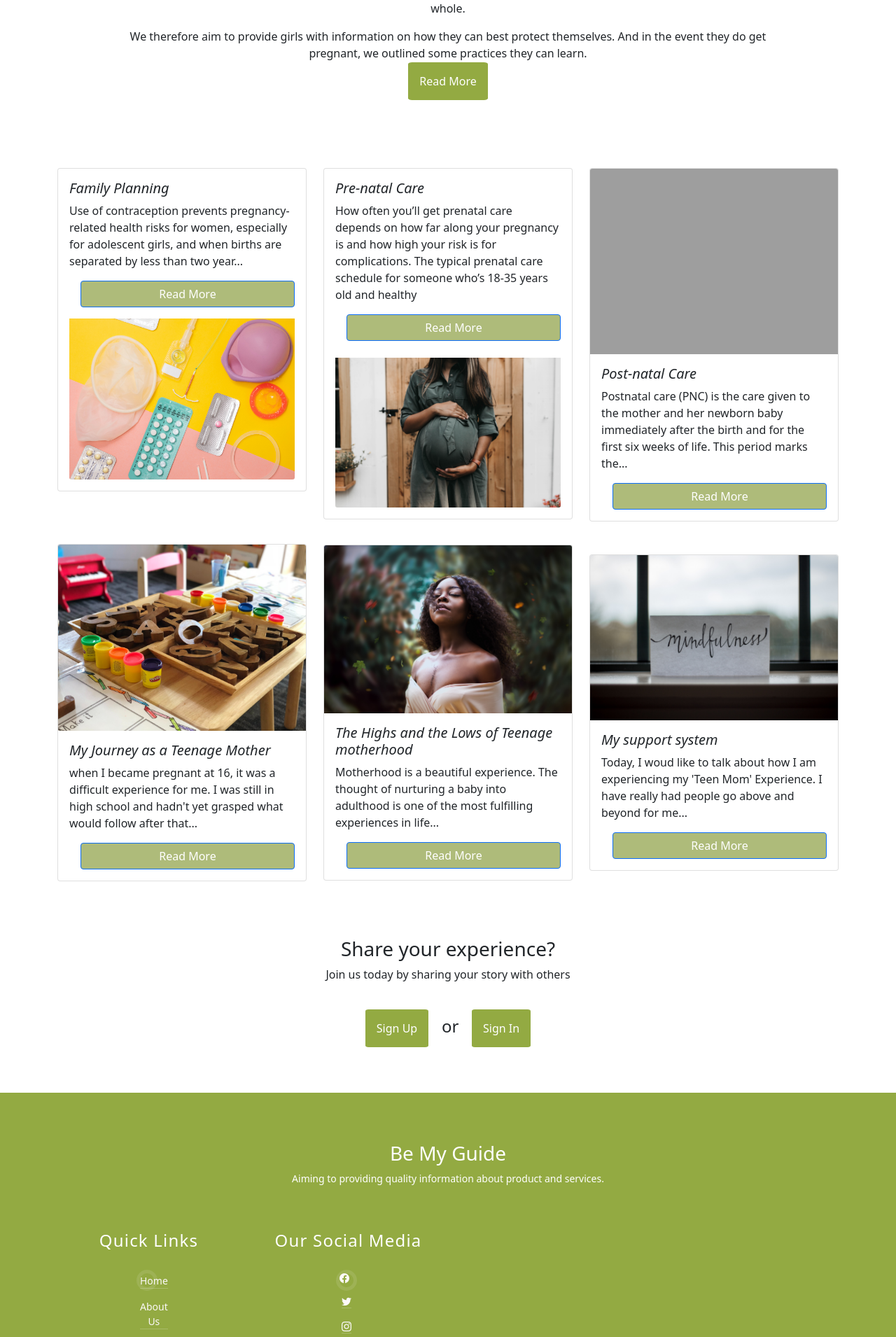
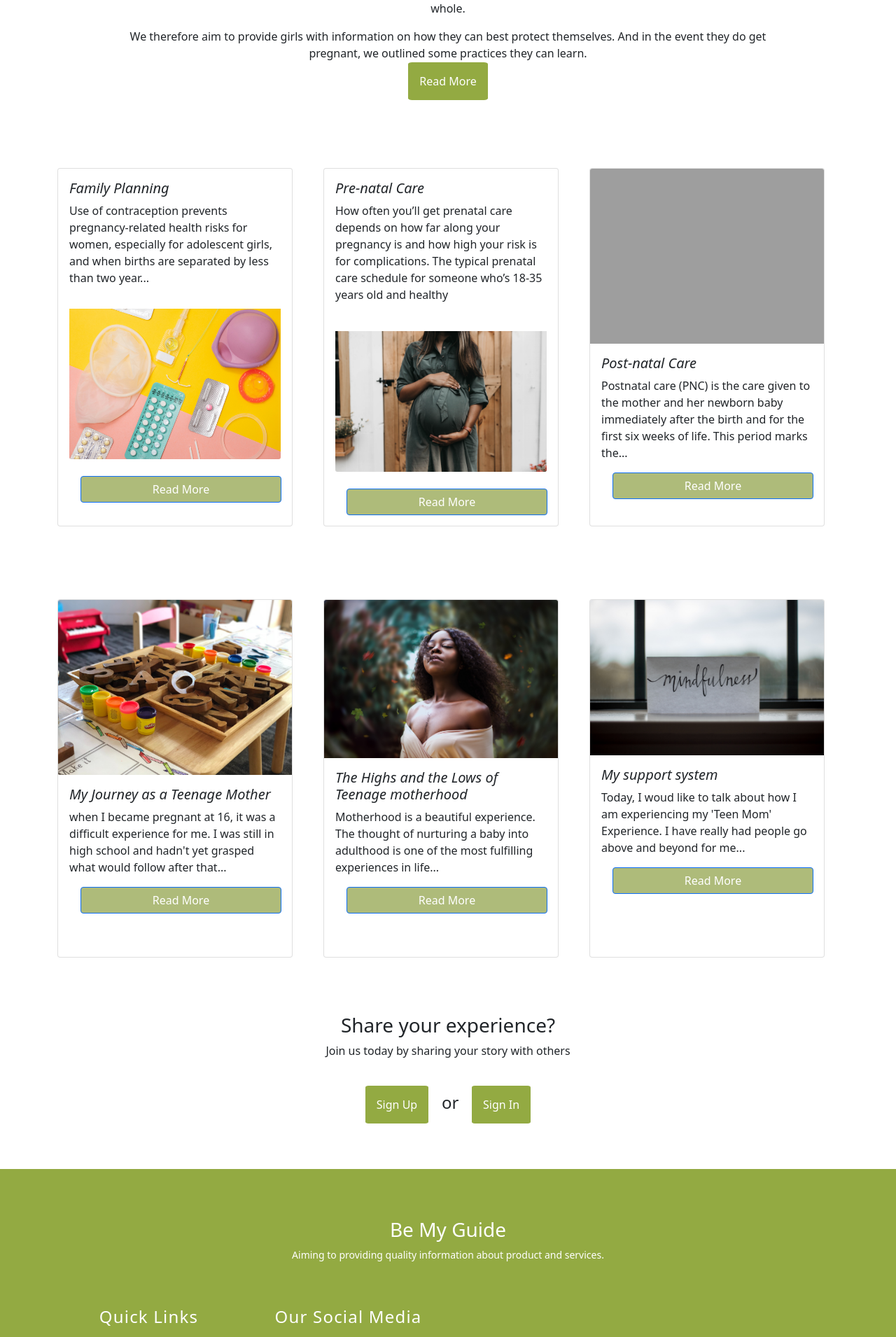
Before and after one commit to kiiinda/beMyGuide, a PHP site: page / in a window 1280 px wide. Shown: the part 606-2516 px from the top of the page at 70% size. Run offline with PHP 8.4, Linux system fonts and the light colour scheme; grey boxes are pictures that could not be loaded.

Commit message:
"Set card height and width  evenly"

```diff
--- a/assets/main.css
+++ b/assets/main.css
@@ -56,6 +56,7 @@
 }
 .card{
     margin-top: 2em;
+
 }
 .carousel{
     height: 300px;
--- a/index.php
+++ b/index.php
@@ -28,29 +28,30 @@
       </div>
     <div class="col">
 
-    <div class="card">
+    <div class="card" style="width: 21rem; height: 32rem;">
   <div class="card-body">
     <h5 class="card-title fs-5">Family Planning</h5>
     <p class="card-text"> Use of contraception prevents pregnancy-related health risks for women,
       especially for adolescent girls, and when births are separated by less than two year...</p>
+    <img src="assets/images/rh.jpg" class="card-img-bottom mt-3" alt="contraceptive-options"><br><br>
     <a href="https://www.plannedparenthood.org" class="btn btn-primary">Read More</a>
-    <img src="assets/images/rh.jpg" class="card-img-bottom mt-3" alt="contraceptive-options">
+  </div>
+
+</div>
+    </div>
+    <div class="col">
+    <div class="card" style="width: 21rem; height: 32rem;">
+  <div class="card-body">
+    <h5 class="card-title fs-5">Pre-natal Care</h5>
+    <p class="card-text">How often you’ll get prenatal care depends on how far along your pregnancy is and how high your risk is for complications.
+       The typical prenatal care schedule for someone who’s 18-35 years old and healthy</p>
+    <img src="assets/images/pre.jpg" class="card-img-bottom mt-4" alt="contraceptive-options"><br><br>
+    <a href="https://www.open.edu/openlearncreate" class="btn btn-primary">Read More</a>
   </div>
 </div>
     </div>
     <div class="col">
-    <div class="card" style="height: 100">
-  <div class="card-body">
-    <h5 class="card-title fs-5">Pre-natal Care</h5>
-    <p class="card-text">How often you’ll get prenatal care depends on how far along your pregnancy is and how high your risk is for complications.
-       The typical prenatal care schedule for someone who’s 18-35 years old and healthy</p>
-    <a href="https://www.open.edu/openlearncreate" class="btn btn-primary">Read More</a>
-    <img src="assets/images/pre.jpg" class="card-img-bottom mt-4" alt="contraceptive-options">
-  </div>
-</div>
-    </div>
-    <div class="col">
-    <div class="card" style="height: 100">
+    <div class="card" style="width: 21rem; height: 32rem;">
   <img src="assets/images/post.jpg" class="card-img-top" alt="contraceptive-options">
   <div class="card-body">
     <h5 class="card-title fs-5">Post-natal Care</h5>
@@ -58,12 +59,12 @@
       newborn baby immediately after the birth and for the first six weeks of life. This period marks the...</p>
     <a href="https://www.who.int" class="btn btn-primary">Read More</a>
   </div>
-</div>
+</div><br><br><br>
     </div>
   </div>
   <div class="row align-items-center">
     <div class="col">
-    <div class="card">
+    <div class="card" style="width: 21rem; height: 32rem;">
   <img src="assets/images/po.jpg" class="card-img-top" alt="contraceptive-options">
   <div class="card-body">
     <h5 class="card-title fs-5">My Journey as a Teenage Mother</h5>
@@ -75,7 +76,7 @@
 </div>
     </div>
     <div class="col">
-    <div class="card" style="height: 100">
+    <div class="card" style="width: 21rem; height: 32rem;">
   <img src="assets/images/di.jpg" class="card-img-top" alt="contraceptive-options">
   <div class="card-body">
     <h5 class="card-title fs-5">The Highs and the Lows of Teenage motherhood</h5>
@@ -86,7 +87,7 @@
 </div>
     </div>
     <div class="col">
-    <div class="card" style="height: 100">
+    <div class="card" style="width: 21rem; height: 32rem;">
   <img src="assets/images/pr.jpg" class="card-img-top" alt="contraceptive-options">
   <div class="card-body">
     <h5 class="card-title fs-5">My support system</h5>
```
